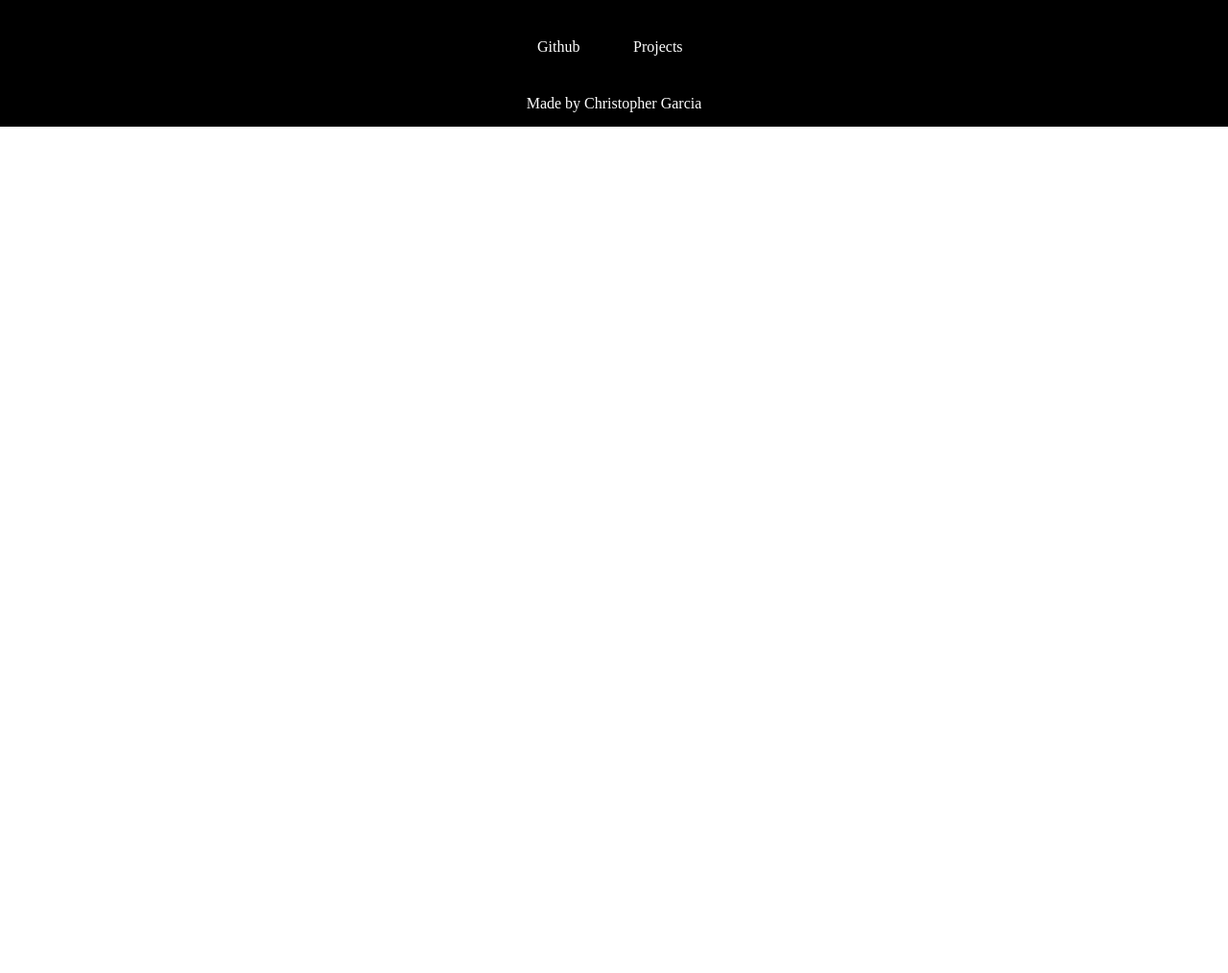
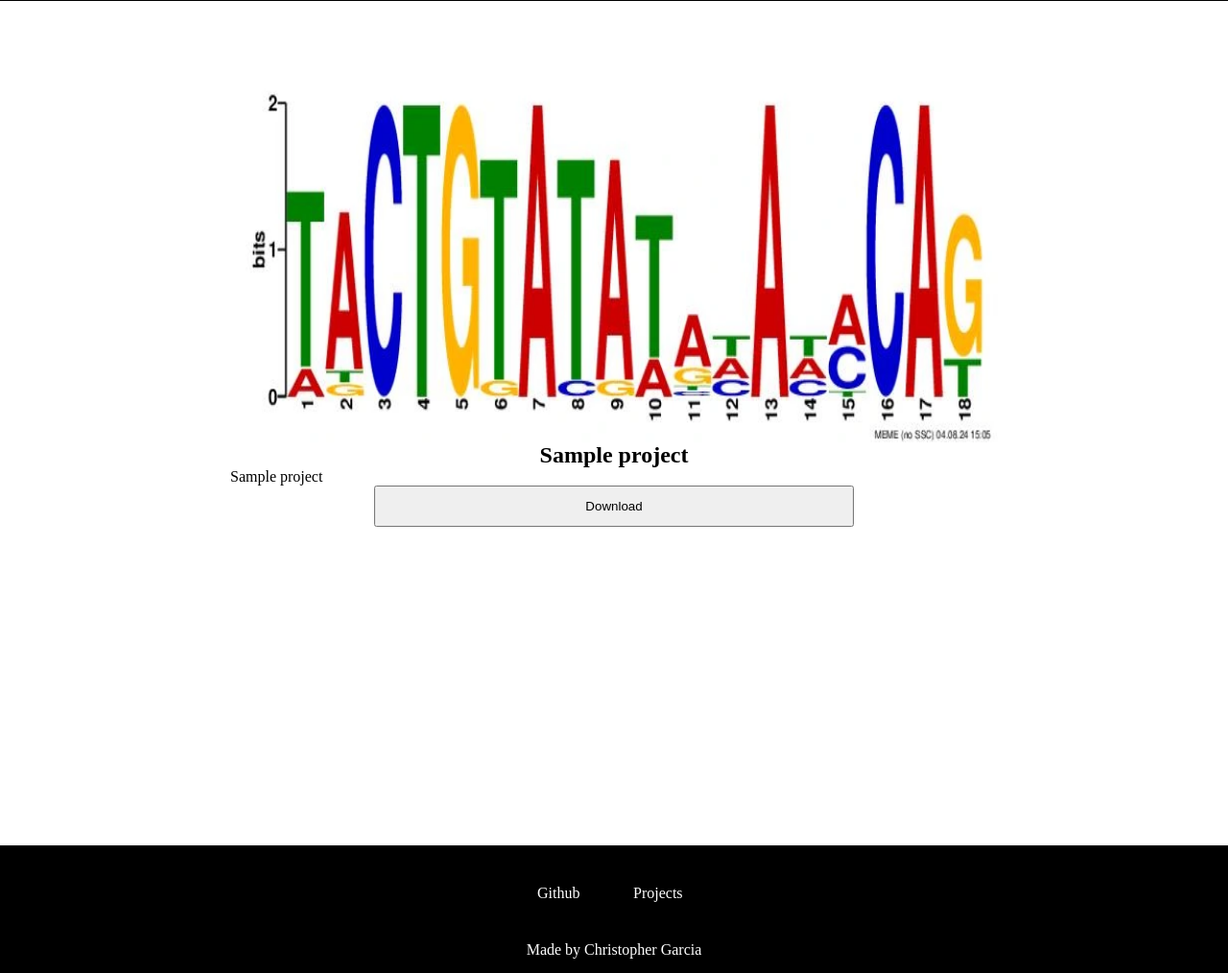
Before and after one commit to DeveloperChristopher/Pyweb, a Flask app: template templates/pages/projects/show.html in a window 1280 px wide. Shown: the part 59-1073 px from the top of the page at 96% size. Before the commit the page ends 191 px from the top, so only its background shows below. Run offline with Flask 3, Linux system fonts and the light colour scheme; the template is opened without the code that fills it: most values are stand-ins (such as "Sample title", 1, 10 or a date in 2020).

Commit message:
finished project/backend. finished login/design

```diff
--- a/app.py
+++ b/app.py
@@ -2,22 +2,28 @@ from flask import Flask, render_template, request
 from project import Project
 
 app = Flask(__name__)
-
+app.secret_key = "asohdj asoxcvncxvmn"
 
 @app.route('/')
 def index():
     return render_template("pages/home.html")
 
-@app.route('/projects')
+def get_projects_db():
+    project = Project()
+    return project.read_all()
+
+@app.route('/projects', methods=['GET', 'POST'])
 def projects():
+    return render_template("pages/projects/index.html", projects=get_projects_db())
+
+def get_project_db(id):
     project = Project()
-    print(project.read_all())
-    return render_template("pages/projects/index.html")
+    return project.read_id(id)
 
 @app.route('/project')
 def project():
     form_data = request.args
-    return render_template("pages/projects/show.html")
+    return render_template("pages/projects/show.html", project=get_project_db(form_data["id"]))
 
 @app.route('/contact', methods=['GET', 'POST'])
 def contact():
@@ -28,5 +34,9 @@ def contact():
     print(form_data)
     return render_template("pages/contact.html", page=page, form_data=form_data)
 
+@app.route('/login')
+def login():
+    return render_template("pages/users/login.html")
+
 if __name__ == '__main__':
     app.run()
--- a/static/css/index.css
+++ b/static/css/index.css
@@ -3,6 +3,8 @@ header {
     width: 100%;
     height: 100vh;
     background-image: url("/static/img/header_image.jpg");
+    background-repeat: no-repeat;
+    background-size: 100%;
     display: flex;
     justify-content: center;
     align-items: center;
--- a/static/css/project.css
+++ b/static/css/project.css
@@ -1,10 +1,40 @@
 #project-container {
     width: 100%;
     height: min-content;
+    display: flex;
+    justify-content: center;
+
 }
 
 #project-wrapper {
-    width: 400px;
-    height: min-content;
+    width: 800px;
+    height: 100vh;
     padding: 20px;
+    margin-top: 100px;
 }
+
+#header-img {
+    width: 100%;
+    height: 400px;
+}
+
+#header-img img {
+    width: 100%;
+    height: 400px
+}
+
+h2 {
+    text-align: center;
+}
+
+#download-container {
+    width: 100%;
+    display: flex;
+    justify-content: center;
+}
+
+#download-btn button {
+    width: 500px;
+    padding: 12px;
+    cursor: pointer;
+}
--- a/templates/pages/projects/show.html
+++ b/templates/pages/projects/show.html
@@ -13,10 +13,16 @@
 <!-- Pagina is ook geschreven met AI -->
     <div id="project-container">
         <div id="project-wrapper">
-            <div id="header-img"></div>
-            <h2></h2>
-            <p></p>
-            <button></button>
+            <div id="header-img">
+                <img src="/static/img/projects/{{project[0][0]}}.webp" alt="" srcset="">
+            </div>
+            <h2>{{ project[0][1] }}</h2>
+            <p>{{ project[0][2] }}</p>
+            <div id="download-container">
+                <a href="/static/projects/{{project[0][0]}}.zip" id="download-btn">
+                    <button>Download</button>
+                </a>
+            </div>
         </div>
     </div>
 {% endblock %}
```
Also changed, not shown: createDB.py (+6 -19 lines), db.py (+15 -2 lines), project.py (+9 -17 lines), static/css/login.css (added, +27 -0 lines), templates/pages/users/login.html (added, +23 -0 lines), static/img/projects/1.webp (renamed from static/img/projects/111111111.webp), static/img/projects/2.webp (renamed from static/img/projects/222222222.webp), static/img/projects/3.webp (renamed from static/img/projects/333333333.webp), static/img/projects/4.webp (renamed from static/img/projects/444444444.webp), 1 other file.
